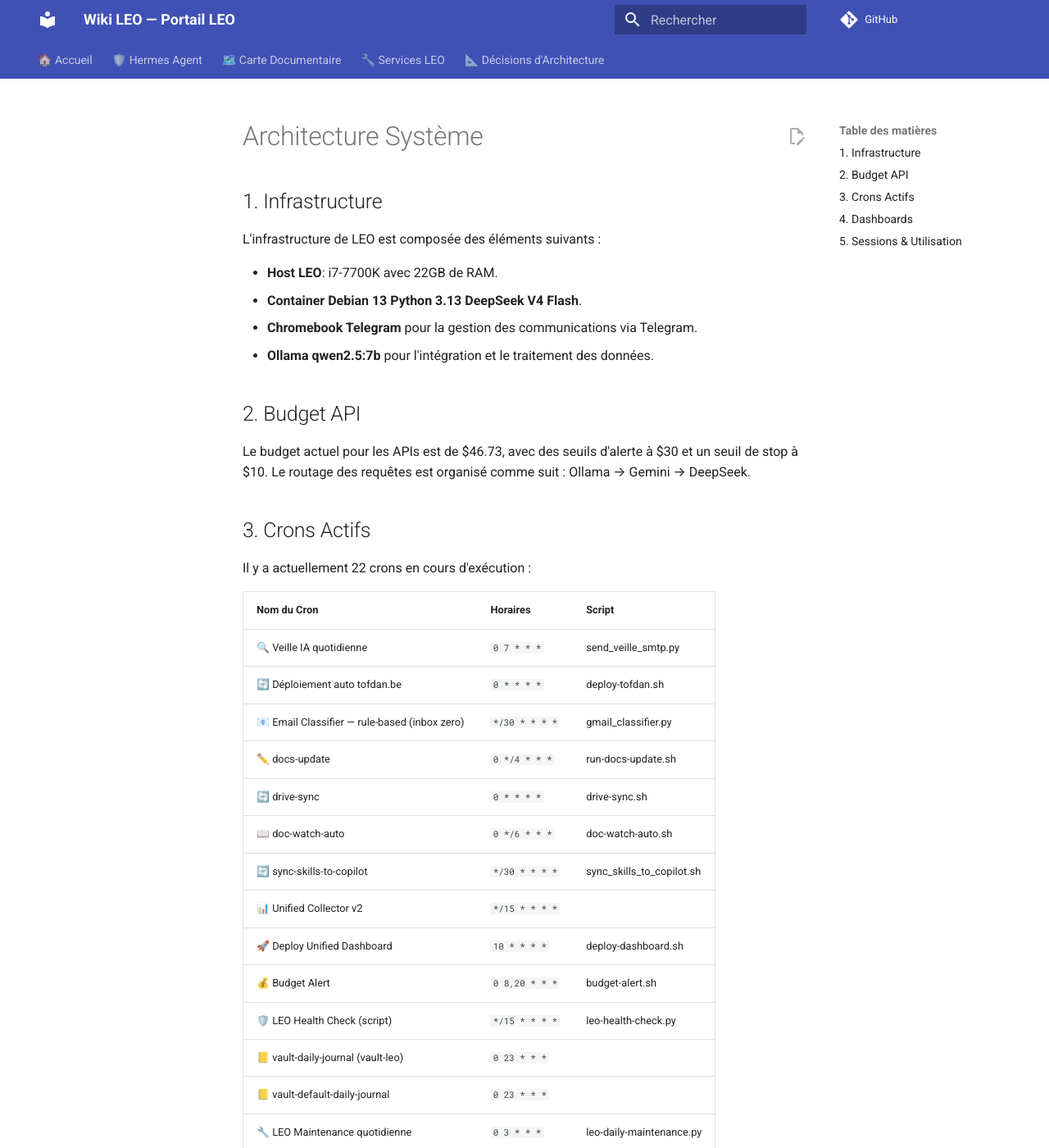
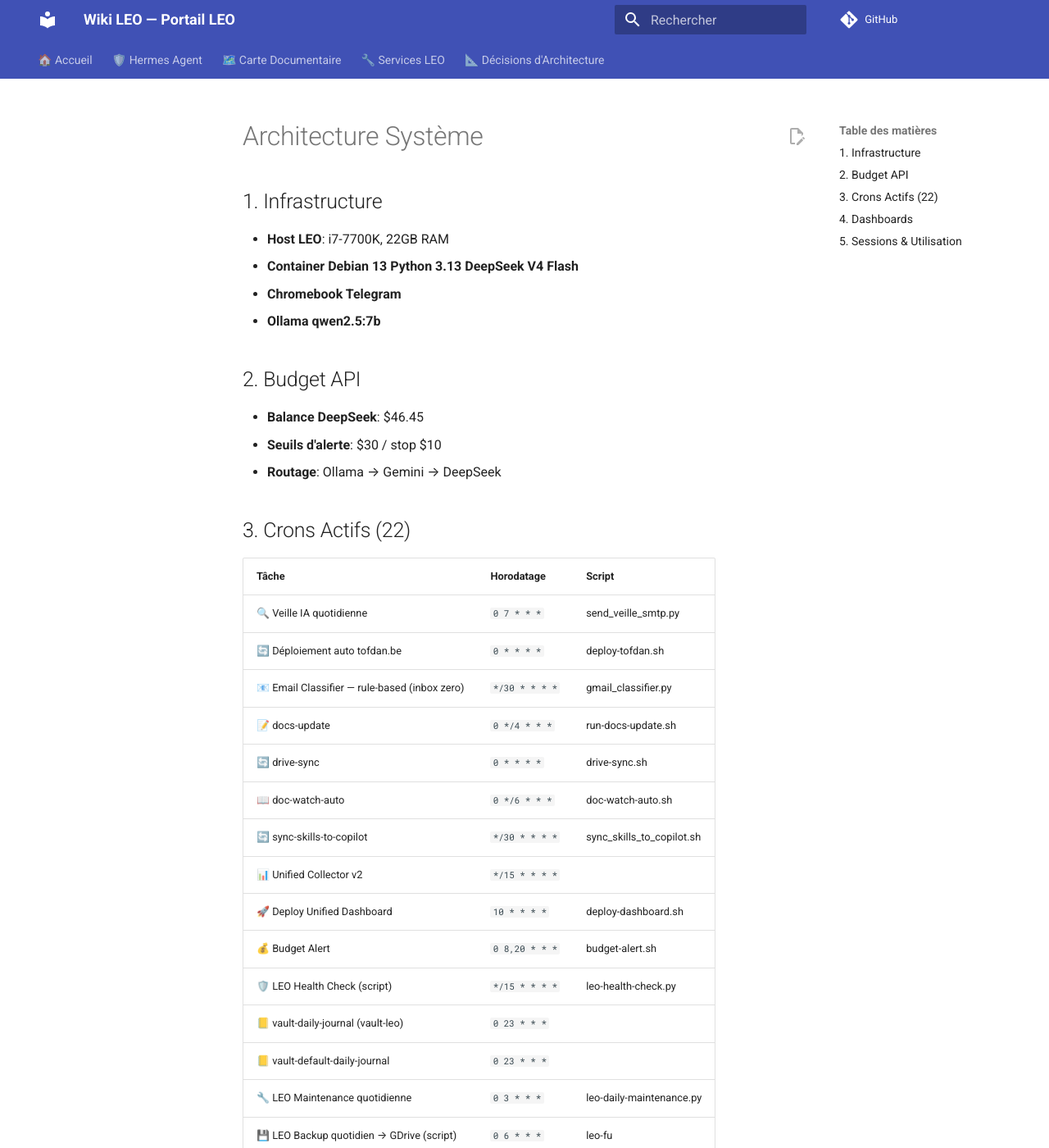
Before and after one commit to christophedanhier-hash/hermes-wiki, an MkDocs documentation site: the page built from docs/hermes/architecture.md, in a window 1280 px wide and 1400 px high. Shown: the whole window at 82% size. Built offline with MkDocs 1.6.1 and Material for MkDocs 9.7.7, drawn with Linux system fonts in a browser that asks for light colours; comment, search, counter and statistics services are not loaded; some of the changed text lies outside the part shown.

```diff
--- a/docs/hermes/architecture.md
+++ b/docs/hermes/architecture.md
@@ -1,25 +1,23 @@
 # Architecture Système
 
 ## 1. Infrastructure
-L'infrastructure de LEO est composée des éléments suivants :
-
-- **Host LEO**: i7-7700K avec 22GB de RAM.
-- **Container Debian 13 Python 3.13 DeepSeek V4 Flash**.
-- **Chromebook Telegram** pour la gestion des communications via Telegram.
-- **Ollama qwen2.5:7b** pour l'intégration et le traitement des données.
+- **Host LEO**: i7-7700K, 22GB RAM
+- **Container Debian 13 Python 3.13 DeepSeek V4 Flash**
+- **Chromebook Telegram**
+- **Ollama qwen2.5:7b**
 
 ## 2. Budget API
-Le budget actuel pour les APIs est de $46.73, avec des seuils d'alerte à $30 et un seuil de stop à $10. Le routage des requêtes est organisé comme suit : Ollama → Gemini → DeepSeek.
+- **Balance DeepSeek**: $46.45
+- **Seuils d'alerte**: $30 / stop $10
+- **Routage**: Ollama → Gemini → DeepSeek
 
-## 3. Crons Actifs
-Il y a actuellement 22 crons en cours d'exécution :
-
-| **Nom du Cron** | **Horaires** | **Script** |
-|-----------------|--------------|------------|
+## 3. Crons Actifs (22)
+| **Tâche** | **Horodatage** | **Script** |
+|-----------|----------------|------------|
 | 🔍 Veille IA quotidienne | `0 7 * * *` | send_veille_smtp.py |
 | 🔄 Déploiement auto tofdan.be | `0 * * * *` | deploy-tofdan.sh |
 | 📧 Email Classifier — rule-based (inbox zero) | `*/30 * * * *` | gmail_classifier.py |
-| ✏️ docs-update | `0 */4 * * *` | run-docs-update.sh |
+| 📝 docs-update | `0 */4 * * *` | run-docs-update.sh |
 | 🔄 drive-sync | `0 * * * *` | drive-sync.sh |
 | 📖 doc-watch-auto | `0 */6 * * *` | doc-watch-auto.sh |
 | 🔄 sync-skills-to-copilot | `*/30 * * * *` | sync_skills_to_copilot.sh |
@@ -33,21 +31,12 @@ Il y a actuellement 22 crons en cours d'exécution :
 | 💾 LEO Backup quotidien → GDrive (script) | `0 6 * * *` | leo-fu
 
 ## 4. Dashboards
-Les dashboards suivants sont en place :
-
 - **crons**
 - **github**
 - **machines**
 - **wiki**
 
 ## 5. Sessions & Utilisation
-Le système a enregistré les statistiques suivantes :
-- Total de sessions : 1170
-- Total de messages : 19319
-- Telegram : 14 sessions
-
-La taille actuelle de la base de données est de 146.8 MB.
-
----
-
-Ce document fournit une vue d'ensemble détaillée de l'architecture système, des ressources utilisées et des activités en cours pour LEO.
+- **Total sessions**: 1190
+- **Total messages**: 19457
+- **Telegram**: 14 sessions
```
Also changed, not shown: docs/hermes/changelog.md (+7 -25 lines).
